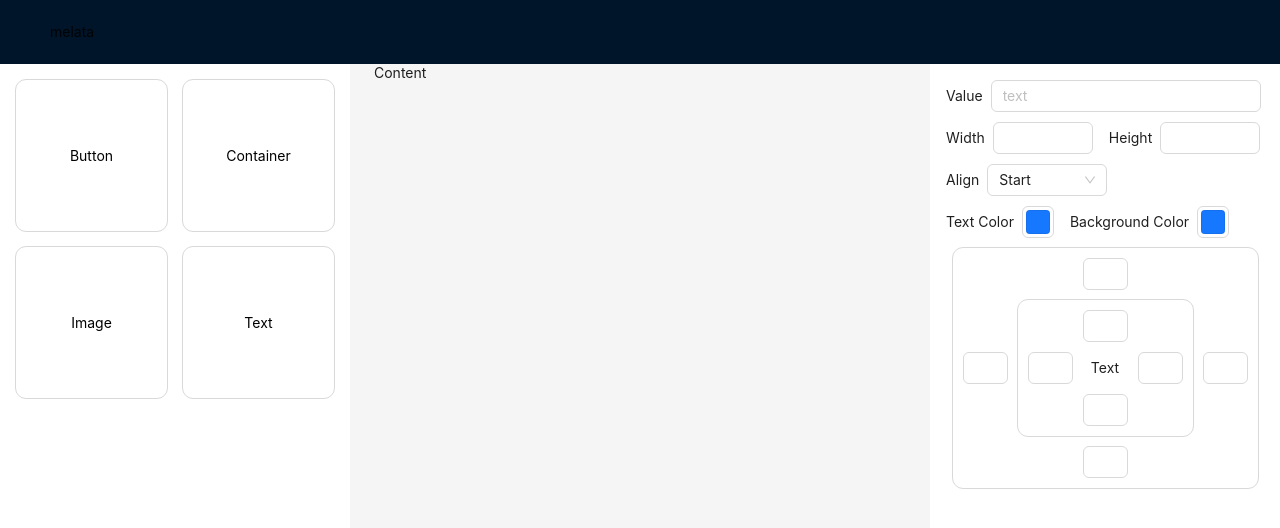
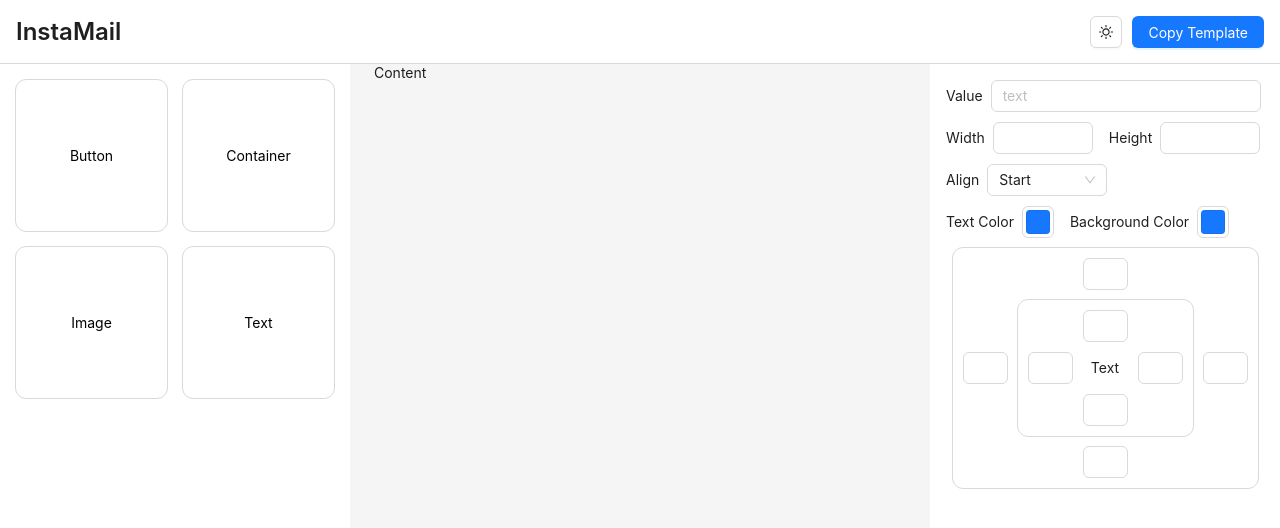
Before and after one commit to Yoftahe1/InstaEmail, a React (Vite) app: page / in a window 1280 px wide. Shown: the top 528 px of the page. Built offline with nearby package versions, Linux system fonts and the light colour scheme.

Commit message:
restructured

```diff
--- a/src/pages/dashboard/left-sidebar.tsx
+++ b/src/pages/dashboard/components/left-sidebar.tsx
@@ -1,8 +1,8 @@
 import { Col, Layout, Row, theme } from "antd";
 
-import components from "../../constants/components";
+import components from "../../../constants/components";
 
-import styles from "./dashboard.module.css";
+import styles from "../dashboard.module.css";
 
 const { Sider } = Layout;
 
--- a/src/pages/dashboard/right-sidebar.tsx
+++ b/src/pages/dashboard/components/right-sidebar.tsx
@@ -1,7 +1,7 @@
 import { Layout, theme } from "antd";
 import TextDetail from "./text-detail";
 
-import styles from "./dashboard.module.css"
+import styles from "../dashboard.module.css"
 
 const { Sider } = Layout;
 
--- a/src/pages/dashboard/text-detail.tsx
+++ b/src/pages/dashboard/components/text-detail.tsx
@@ -8,7 +8,7 @@ import {
   Typography,
 } from "antd";
 
-import styles from "./dashboard.module.css";
+import styles from "../dashboard.module.css";
 
 const { Text } = Typography;
 const TextDetail = () => {
--- a/src/pages/dashboard/dashboard.module.css
+++ b/src/pages/dashboard/dashboard.module.css
@@ -1,5 +1,11 @@
 .dashboard {
   height: 100vh;
+}
+
+.header{
+  height: 64px;
+  padding: 16px;
+  border-bottom: 1px solid #D9D9D9;
 }
 
 .sidebar {
--- a/src/pages/dashboard/dashboard.tsx
+++ b/src/pages/dashboard/dashboard.tsx
@@ -1,23 +1,35 @@
-import { Layout } from "antd";
+import { SunOutlined } from "@ant-design/icons";
+import { Button, Flex, Layout, theme, Typography } from "antd";
+
+import LeftSidebar from "./components/left-sidebar";
+import RightSidebar from "./components/right-sidebar";
 
 import styles from "./dashboard.module.css";
-import LeftSidebar from "./left-sidebar";
-import RightSidebar from "./right-sidebar";
 
+const { Title } = Typography;
 const { Header, Content } = Layout;
 
 const Dashboard = () => {
+  const {
+    token: { colorBgContainer },
+  } = theme.useToken();
   return (
     <Layout className={styles.dashboard}>
-      <Header style={{ display: "flex", alignItems: "center" }}>
-        <div>melata</div>
-      </Header>
+        <Flex justify="space-between" style={{ background: colorBgContainer }} className={styles.header}>
+          <Title level={3} style={{ margin: 0 }}>
+            InstaMail
+          </Title>
+          <Flex gap={10}>
+            <Button icon={<SunOutlined />} />
+            <Button type="primary">Copy Template</Button>
+          </Flex>
+        </Flex>
       <Layout>
         <LeftSidebar />
         <Layout style={{ padding: "0 24px 24px" }}>
           <Content>Content</Content>
         </Layout>
-        <RightSidebar/>
+        <RightSidebar />
       </Layout>
     </Layout>
   );
```
